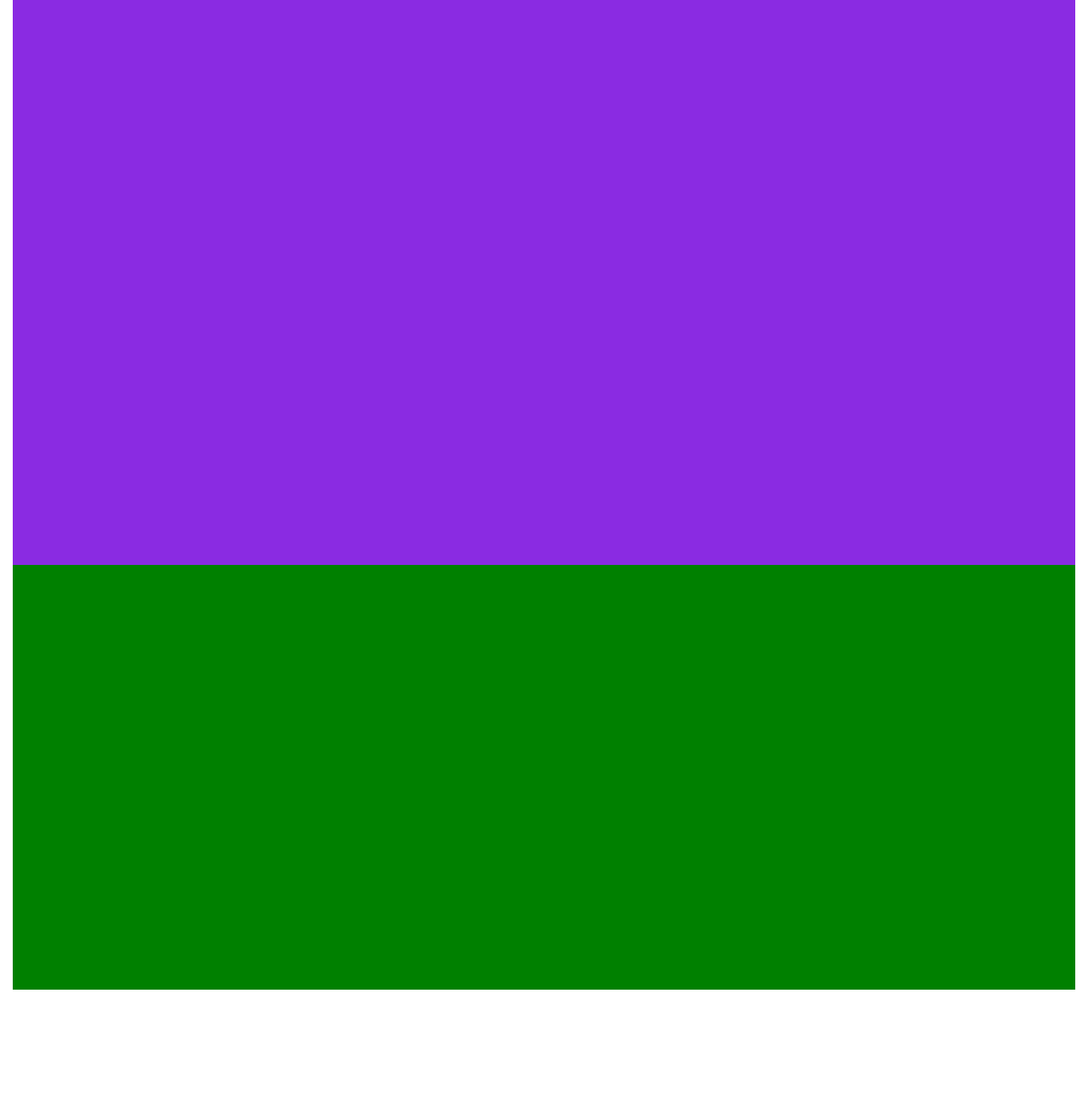
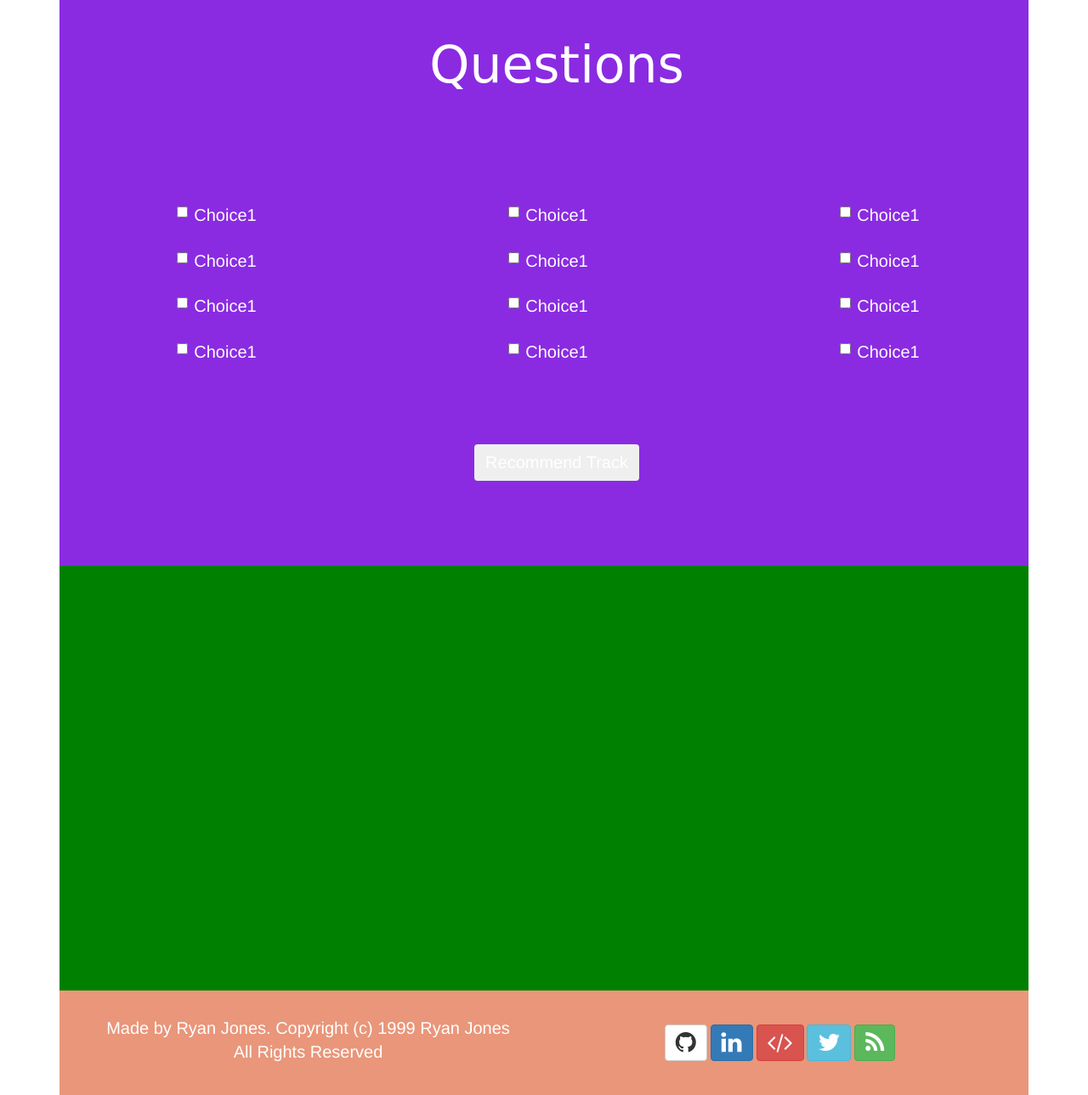
Before and after one commit to Znergy/track-suggester, a plain HTML site: page index.html in a window 1280 px wide. Shown: the part 635-1924 px from the top of the page at 85% size. Before the commit the page ends 1800 px from the top, so only its background shows below. Drawn offline with nearby package versions, Linux system fonts and the light colour scheme; files whose address does not match are found by name.

Commit message:
add a footer, icons, checkboxes, and css formatting

```diff
--- a/css/styles.css
+++ b/css/styles.css
@@ -3,30 +3,25 @@ body {
   text-align: center;
 }
 
-.extend-page {
-/*
-  margin-left: -40px;
-  margin-right: -40px;
-*/
-}
-
 .header {
   height: 300px;
+  padding-top: 30px;
   background-color: aqua;
 }
 
-
-.bg-custom-content {
-  height: 1000px;
-  background-color: blueviolet;
-}
-
-.bg-custom-info {
+.bg-result {
   height: 500px;
   background-color: green;
 }
 
-.content-main {
+.col-centered {
+  float: none;
+  margin: 0 auto;
+}
+
+/* Scroll Text */
+
+.text-scroll {
   background-image: url(../img/code.jpg);
   background-attachment: fixed;
   background-size: cover;
@@ -37,19 +32,63 @@ body {
   padding-top: 30px;
 }
 
-.content-main h2 {
+.text-scroll h2 {
   font-size: 50px;
   padding-left: 20px;
   padding-top: 20px;
   padding-right: 20px;
 }
 
-.content-main img {
+.text-scroll img {
   position: relative;
   top: 90px;
 }
 
-.col-centered {
-  float: none;
-  margin: 0 auto;
+
+/* Questions */
+
+.bg-questions {
+  height: auto;
+  padding-top: 20px;
+  background-color: blueviolet;
+  padding-bottom: 100px;
 }
+
+.questions {
+  padding-top: 100px;
+}
+
+.checkbox {
+  padding: 10px;
+  font-size: 20px;
+}
+
+.bg-questions h2 {
+  padding-top: 40px;
+  font-size: 60px;
+  font-family: cursive;
+}
+
+#submit {
+  margin-top: 75px;
+  font-size: 20px;
+}
+
+/* Result */
+
+
+
+/* Footer */
+
+.footer {
+  background-color: darksalmon;
+  padding: 30px;
+}
+
+.footer footer {
+  font-size: 20px;
+}
+
+.font-icons {
+  padding: 10px;
+}
--- a/index.html
+++ b/index.html
@@ -13,23 +13,103 @@
     <link href="css/styles.css" rel="stylesheet" type="text/css">
   </head>
   <body>
-    <div class="container-fluid">
-      <div class="header extend-page">
+    <div class="container">
+      <div class="header">
+        <h2>lalap</h2>
+      </div>
 
+      <div class="text-scroll">
+          <h2>Track Suggester, built to bring meaningful results to future developers.</h2>
+          <a href="#info"><img src="img/arrow.png" alt="navigation arrow"></a>
+        </div>
 
-
-      </div>
-      <div class="bg-custom-content extend-page">
-        <div class="content-main">
-          <h2>Track Suggester, built to bring meaningful results to future developers.</h2>
-          <img src="img/arrow.png" alt="navigation arrow">
+      <div class="bg-questions">
+        <div class="container">
+        <h2>Questions</h2>
+        <div class="questions">
+          <div class="row">
+            <div class="col-md-4">
+            <div class="checkbox">
+              <input type="checkbox"> Choice1
+            </div>
+            <div class="checkbox">
+              <input type="checkbox"> Choice1
+            </div>
+            <div class="checkbox">
+              <input type="checkbox"> Choice1
+            </div>
+            <div class="checkbox">
+              <input type="checkbox"> Choice1
+            </div>
+            </div>
+            <div class="col-md-4">
+            <div class="checkbox">
+              <input type="checkbox"> Choice1
+            </div>
+            <div class="checkbox">
+              <input type="checkbox"> Choice1
+            </div>
+            <div class="checkbox">
+              <input type="checkbox"> Choice1
+            </div>
+            <div class="checkbox">
+              <input type="checkbox"> Choice1
+            </div>
+            </div>
+            <div class="col-md-4">
+            <div class="checkbox">
+              <input type="checkbox"> Choice1
+            </div>
+            <div class="checkbox">
+              <input type="checkbox"> Choice1
+            </div>
+            <div class="checkbox">
+              <input type="checkbox"> Choice1
+            </div>
+            <div class="checkbox">
+              <input type="checkbox"> Choice1
+            </div>
+            </div>
+          </div>
+          <div class="row">
+            <div class="col-md-12">
+              <button id="submit" type="button" class="btn">Recommend Track</button>
+            </div>
+          </div>
+        </div>
         </div>
       </div>
 
-      <div class="bg-custom-info extend-page">
+      <div id="result" class="bg-result">
 
-
-
+      </div>
+      <div class="footer" id="footer">
+        <div class="row">
+          <div class="col-md-6">
+            <footer>Made by Ryan Jones. Copyright (c) 1999 Ryan Jones</footer>
+            <footer>All Rights Reserved</footer>
+          </div>
+          <div class="col-md-6">
+            <div class="font-icons">
+              <!-- Font Awesome Icons for GitHub, etc. -->
+              <a class="btn btn-default" href="https://github.com/Znergy">
+                <i class="fa fa-github fa-2x" aria-hidden="true" title="GitHub"></i>
+              </a>
+              <a class="btn btn-primary" href="https://www.linkedin.com/in/ryan-jones-5996948b">
+                <i class="fa fa-linkedin fa-2x" aria-hidden="true" title="LinkedIn"></i>
+              </a>
+              <a class="btn btn-danger" href="https://www.codecademy.com/znergy">
+                <i class="fa fa-code fa-2x" aria-hidden="true" title="Codecademy"></i>
+              </a>
+              <a class="btn btn-info" href="https://twitter.com/ryanjonesirl">
+                <i class="fa fa-twitter fa-2x" aria-hidden="true" title="Twitter"></i>
+              </a>
+              <a class="btn btn-success" href="http://znergy.net">
+                <i class="fa fa-rss fa-2x" aria-hidden="true" title="Blog"></i>
+              </a>
+            </div>
+          </div>
+        </div>
       </div>
 
 
```
